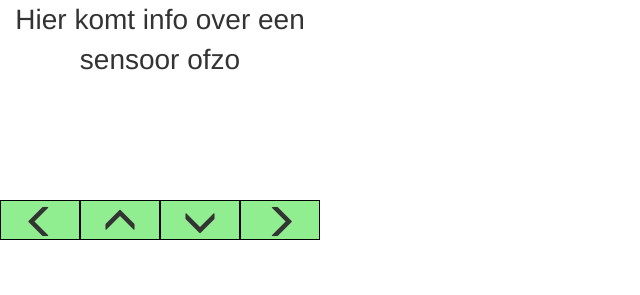
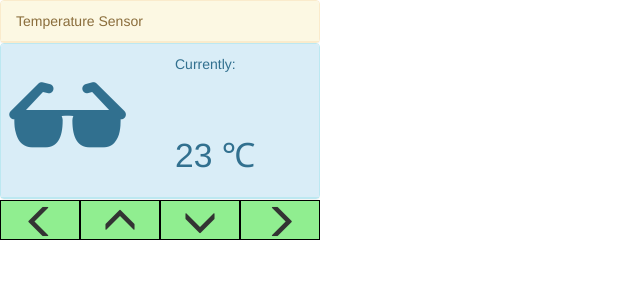
Before and after one commit to koenhendriks/Sun-Roler, a Django app: page / in a window 1280 px wide. Shown: the top 295 px of the page, without its empty margins (0-640 px from the left). Run offline with Django 3.2, Linux system fonts and the light colour scheme; some libraries are stand-ins or nearby versions.

Commit message:
Updated layout for panels and added dummy temperature and liht sensor

```diff
--- a/Central/CentralUnit/static/central/main.css
+++ b/Central/CentralUnit/static/central/main.css
@@ -21,6 +21,22 @@ html, body{
     font-size:35px;
 }
 
+.panel{
+    margin-bottom: 0 !important;
+}
+
+.panel-full{
+    height: 154px !important;
+}
+
+.icon-large{
+    font-size: 8em;
+}
+
+.text-large{
+    font-size: 2.4em;
+}
+
 .container-fluid, .swiper-container {
     width: 320px;
     height: 200px;
@@ -30,7 +46,3 @@ html, body, .container-fluid {
     margin: 0 0 0 0;
     padding: 0 0 0 0;
 }
-
-p {
-    font-size: 2em;
-}
--- a/Central/CentralUnit/templates/CentralUnit/index.html
+++ b/Central/CentralUnit/templates/CentralUnit/index.html
@@ -10,12 +10,53 @@
         <div class="swiper-slide">
             <div class="row">
                 <div class="col-xs-12">
-                    <div class="row">
-                        <div class="col-xs-12"><p class="text-center">Hier komt info over een sensoor ofzo</p></div>
+                    <div class="panel panel-warning">
+                        <div class="panel-heading">
+                            Temperature Sensor
+                        </div>
+                    </div>
+                    <div class="panel panel-info">
+                        <div class="panel-heading panel-full">
+                            <div class="row">
+                                <div class="col-xs-6">
+                                    <span class="glyphicon glyphicon-sunglasses icon-large"></span>
+                                </div>
+                                <div class="col-xs-6">
+                                    <p>Currently: </p>
+                                    <span class="text-large"><br/>23 &#8451;</span>
+                                </div>
+                            </div>
+                        </div>
                     </div>
                 </div>
             </div>
         </div>
+
+        <div class="swiper-slide">
+            <div class="row">
+                <div class="col-xs-12">
+                    <div class="panel panel-warning">
+                        <div class="panel-heading">
+                            Light Sensor
+                        </div>
+                    </div>
+                    <div class="panel panel-info">
+                        <div class="panel-heading panel-full">
+                            <div class="row">
+                                <div class="col-xs-6">
+                                    <span class="glyphicon glyphicon-lamp icon-large"></span>
+                                </div>
+                                <div class="col-xs-6">
+                                    <p>Currently: </p>
+                                    <span class="text-large"><br/>210 lx</span>
+                                </div>
+                            </div>
+                        </div>
+                    </div>
+                </div>
+            </div>
+        </div>
+
         <div class="swiper-slide">
             {% include "./slides/v-slide-1.html" %}
         </div>
@@ -46,7 +87,9 @@
         var swiperH = new Swiper('.swiper-container-h', {
         pagination: '.swiper-pagination-h',
         paginationClickable: true,
-        spaceBetween: 50
+        spaceBetween: 50,
+        nextButton: '#h-next-slide',
+        prevButton: '#h-prev-slide'
     });
     var swiperV = new Swiper('.swiper-container-v', {
         pagination: '.swiper-pagination-v',
--- a/Central/CentralUnit/templates/CentralUnit/navigation.html
+++ b/Central/CentralUnit/templates/CentralUnit/navigation.html
@@ -1,6 +1,6 @@
 <div class="navigation">
     <div class="btn-group" role="group" aria-label="Basic example">
-        <div class="navigation-block text-center">
+        <div class="navigation-block text-center" id="h-prev-slide">
             <span class="glyphicon glyphicon-menu-left"></span>
         </div>
         <div class="navigation-block text-center">
@@ -10,7 +10,7 @@
             <span class="glyphicon glyphicon-menu-down"></span>
         </div>
         <div class="navigation-block text-center">
-            <span class="glyphicon glyphicon-menu-right"></span>
+            <span class="glyphicon glyphicon-menu-right" id="h-next-slide"></span>
         </div>
     </div>
 </div>
```
